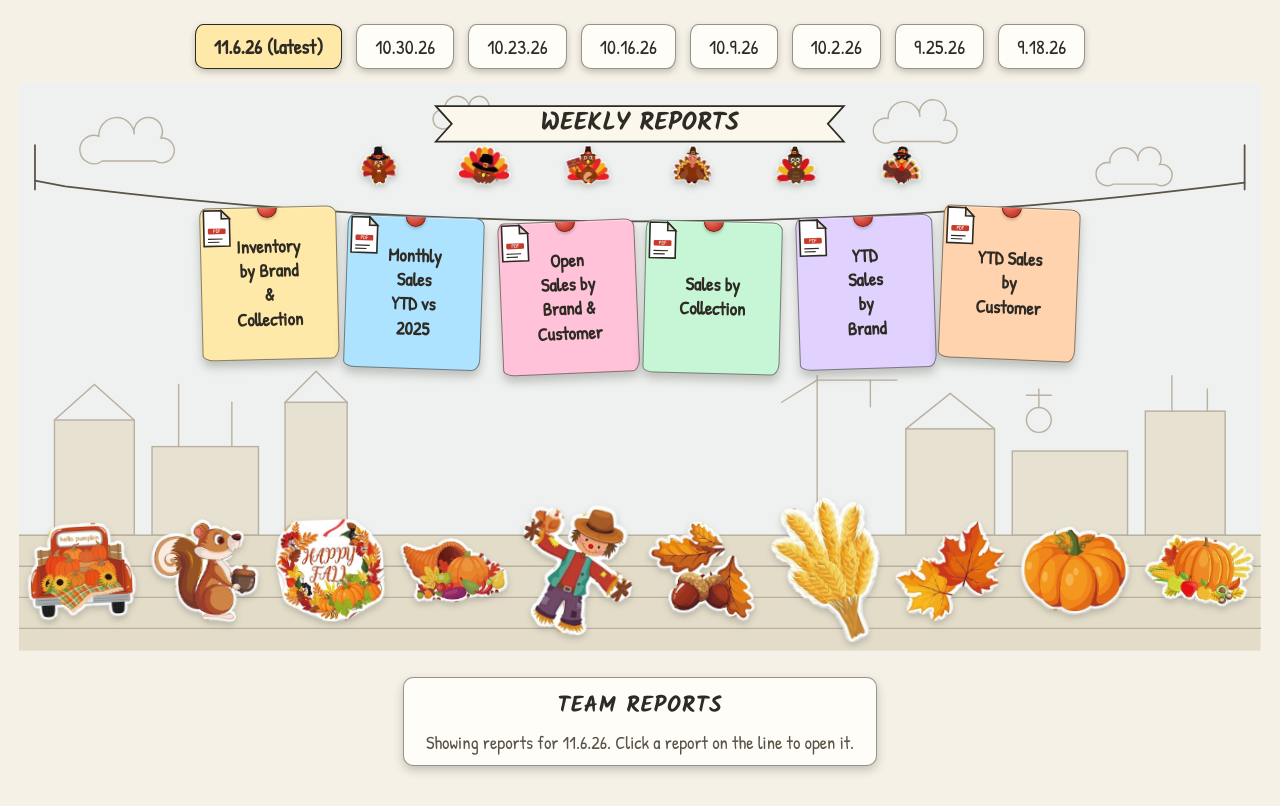
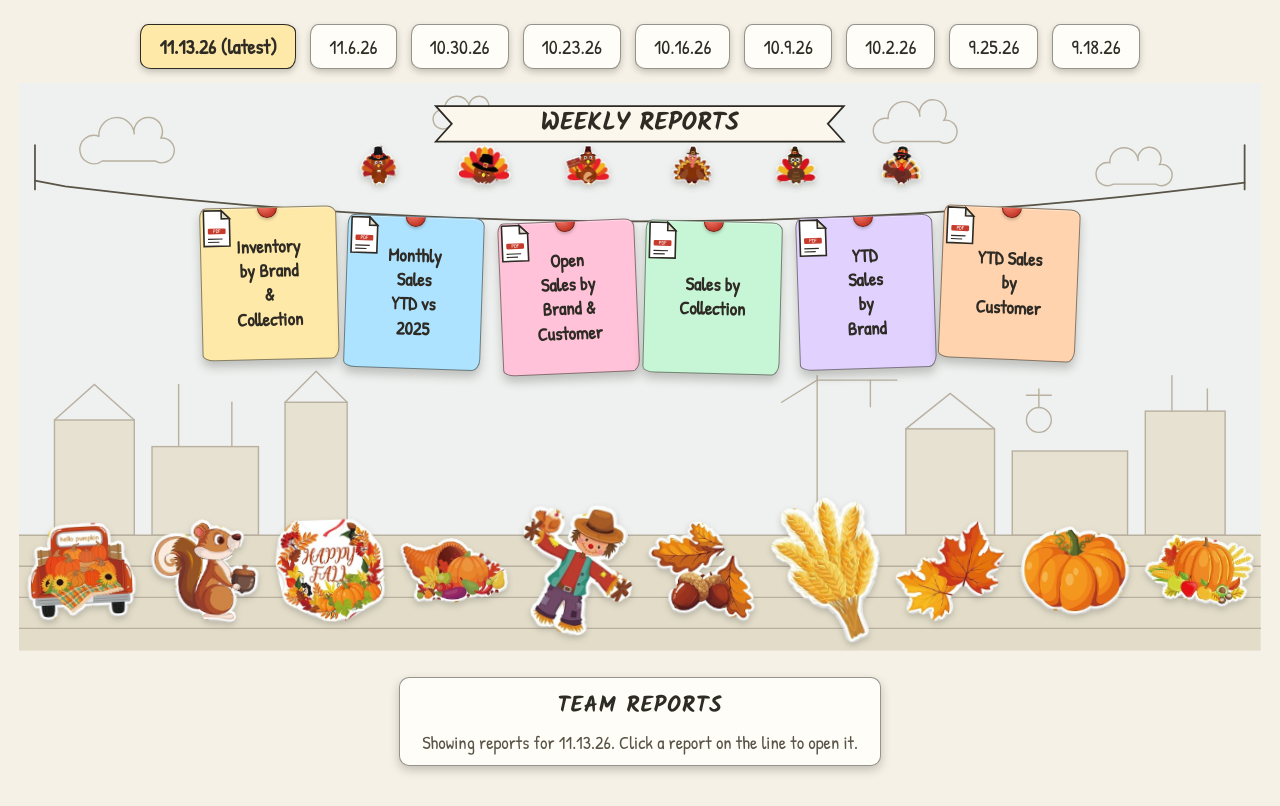
Before and after one commit to aprilwangbiz-jpg/wkly, a plain HTML site: page index.html in a window 1280 px wide. Drawn offline with Linux system fonts and the light colour scheme.

Commit message:
reports update 2026-11-13

```diff
--- a/index.html
+++ b/index.html
@@ -365,6 +365,14 @@
   // do not hand-edit this block, run `python update_site.py` instead.
   // REPORTS:START
   const PERIODS = [
+    { label: "11.13.26", reports: [
+      { title: "Inventory by Brand & Collection", file: "INVENTORY BY BRAND AND COLLECTION.pdf", color: "#FFE9A8", v: "66f9ce67" },
+      { title: "Monthly Sales YTD vs 2025", file: "monthly sales ytd vs 2025.pdf", color: "#AEE3FF", v: "7532b0ae" },
+      { title: "Open Sales by Brand & Customer", file: "open sales by brand and customer.pdf", color: "#FFC2D9", v: "b4339bd9" },
+      { title: "Sales by Collection", file: "SALES BY COLLECTION.pdf", color: "#C6F6D5", v: "f9b0b434" },
+      { title: "YTD Sales by Brand", file: "ytd sales by brand.pdf", color: "#E0D1FF", v: "b73237d1" },
+      { title: "YTD Sales by Customer", file: "ytd sales by customer.pdf", color: "#FFD3AE", v: "e9ece2a8" },
+    ] },
     { label: "11.6.26", reports: [
       { title: "Inventory by Brand & Collection", file: "INVENTORY BY BRAND AND COLLECTION.pdf", color: "#FFE9A8", v: "741395ad" },
       { title: "Monthly Sales YTD vs 2025", file: "monthly sales ytd vs 2025.pdf", color: "#AEE3FF", v: "2609db85" },
```
Also changed, not shown: 6 other files.
